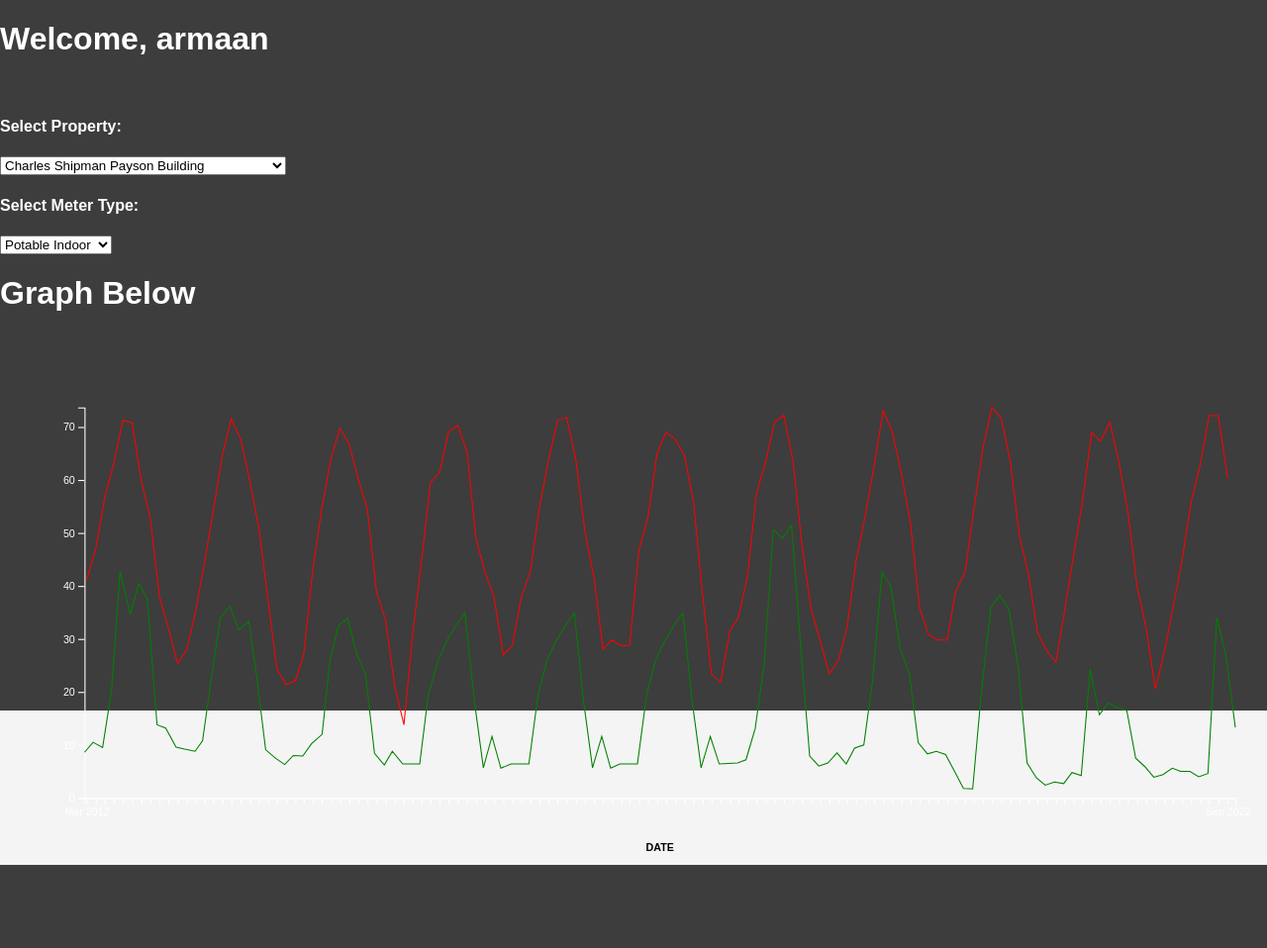
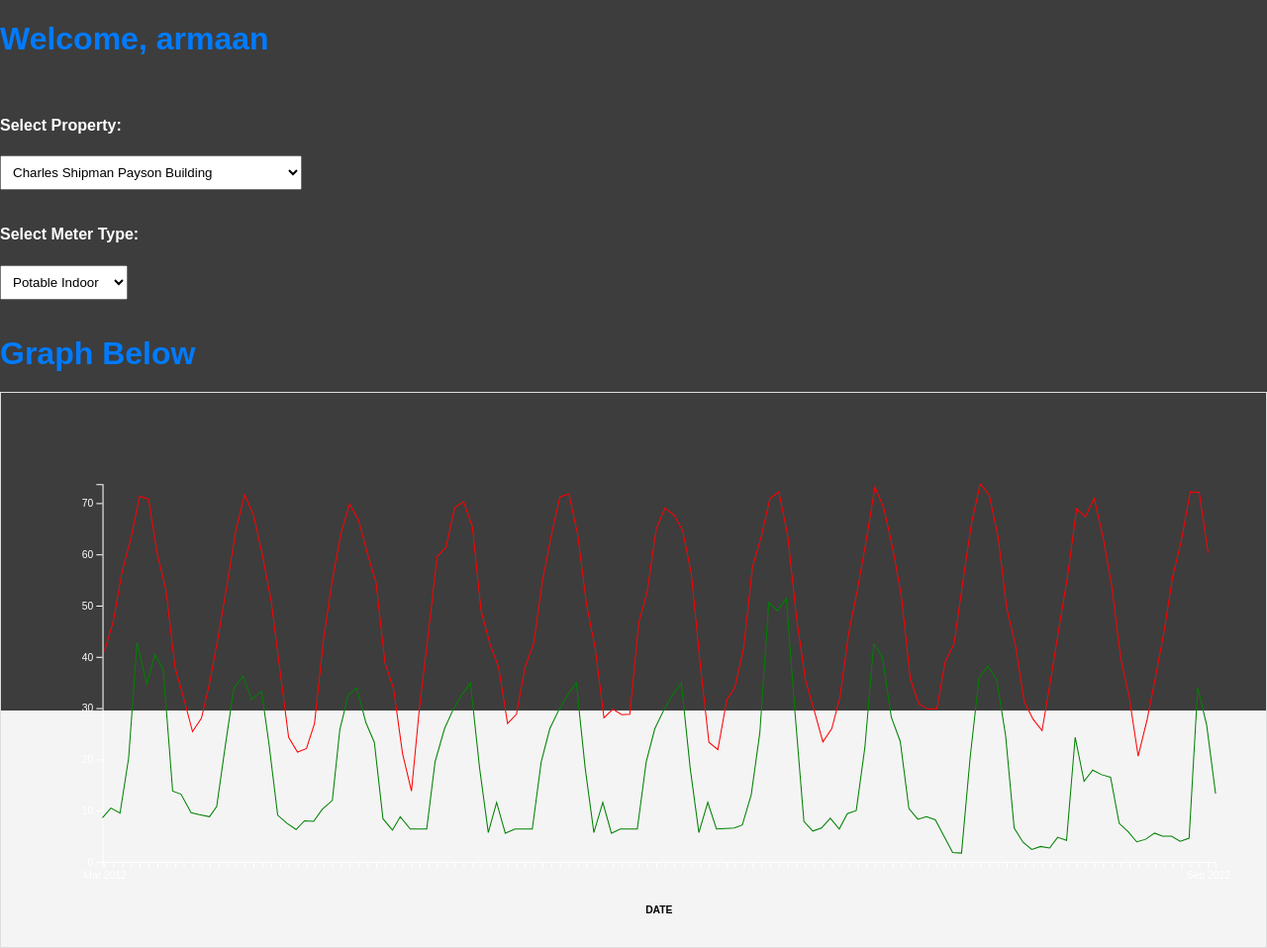
Before and after one commit to Icyfire18/CS5500, a Django app: page /d3-graph/ in a window 1280 px wide. Shown: the part 82-1040 px from the top of the page at 99% size. Before the commit the page ends 956 px from the top, so only its background shows below. Run offline with Django 4.2, Linux system fonts and the light colour scheme; a user stored in the database is signed in; data comes from the database, SQL or seed files in the repository.

Commit message:
improved css for graph and tooltip

```diff
--- /dev/null
+++ b/static/datapage.css
@@ -0,0 +1,37 @@
+/* Style for the welcome message */
+h1 {
+    margin-bottom: 20px; /* Add some spacing below the welcome message */
+}
+
+/* Style for the dropdown menus */
+select {
+    padding: 8px; /* Add padding to the dropdowns */
+    margin-bottom: 15px; /* Add some spacing below the dropdowns */
+}
+
+/* Style for the propertyDataDisplay container */
+#propertyDataDisplay {
+    margin-bottom: 20px; /* Add some spacing below the data display */
+}
+
+/* Style for the graph section heading */
+h1 {
+    color: #007BFF; /* Blue color for the heading */
+}
+
+/* Style for the chart container */
+#chart-container {
+    border: 1px solid #ddd; /* Add a border to the chart container */
+    padding: 20px; /* Add padding to the chart container */
+}
+
+/* Style for the tooltip */
+.tooltip {
+    color: black;
+    position: fixed;
+    background-color: rgba(255, 255, 255, 0.8); /* White background with some transparency */
+    padding: 10px; /* Add padding to the tooltip */
+    border: 1px solid #333; /* Add a border to the tooltip */
+    display: none; /* Hide the tooltip by default */
+    pointer-events: none; /* Ensure that the tooltip does not interfere with mouse events on the chart */
+}
--- a/templates/about-us.html
+++ b/templates/about-us.html
@@ -3,6 +3,11 @@
 {% block title %}
     <!-- Set the title for the About Us page, overriding the base template -->
     About Us
+{% endblock %}
+
+{% block extra_css %}
+    <!-- Link the custom CSS file for the about page -->
+    <link rel="stylesheet" href="{% static 'aboutpage.css' %}">
 {% endblock %}
 
 {% block content %}
--- a/templates/d3-graph.html
+++ b/templates/d3-graph.html
@@ -5,6 +5,11 @@
 {% block title %}
     <!-- Set the title for the D3 Graph page, overriding the base template -->
     D3 Graph Page
+{% endblock %}
+
+{% block extra_css %}
+    <!-- Link the custom CSS file for the data page -->
+    <link rel="stylesheet" href="{% static 'datapage.css' %}">
 {% endblock %}
 
 {% block content %}
```
Also changed, not shown: static/aboutpage.css (added).
